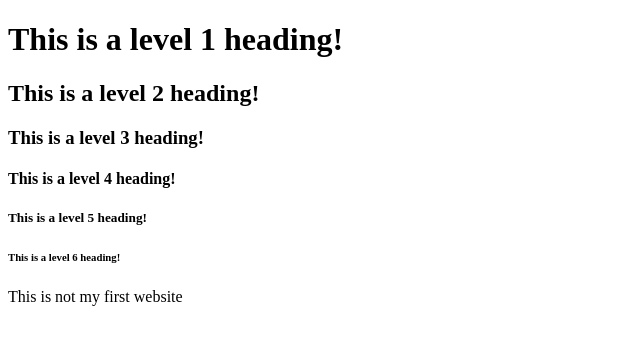
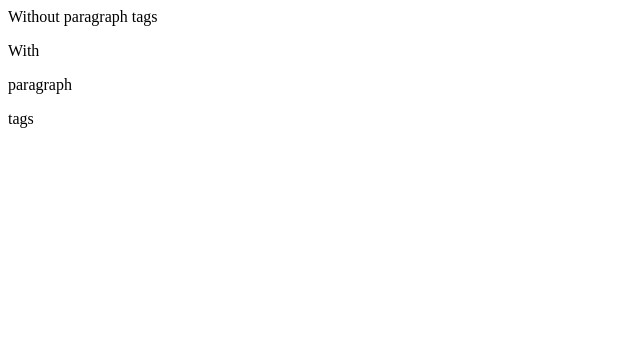
Before and after one commit to Cozzolindo/HTML-From-Scratch, a plain HTML site: page index.html in a window 1280 px wide. Shown: the whole page, without its empty margins (0-640 px from the left). Drawn offline with Linux system fonts and the light colour scheme.

Commit message:
Paragraph tags

```diff
--- a/index.html
+++ b/index.html
@@ -4,13 +4,12 @@
         <title>Udemy HTML Course</title>
     </head>
     <body>
-        <h1>This is a level 1 heading!</h1>
-        <h2>This is a level 2 heading!</h2>
-        <h3>This is a level 3 heading!</h3>
-        <h4>This is a level 4 heading!</h4>
-        <h5>This is a level 5 heading!</h5>
-        <h6>This is a level 6 heading!</h6>
+        Without
+        paragraph
+        tags
 
-        <p>This is not my first website</p>
+        <p>With</p>
+        <p>paragraph</p>
+        <p>tags</p>
     </body>
 </html>
```
